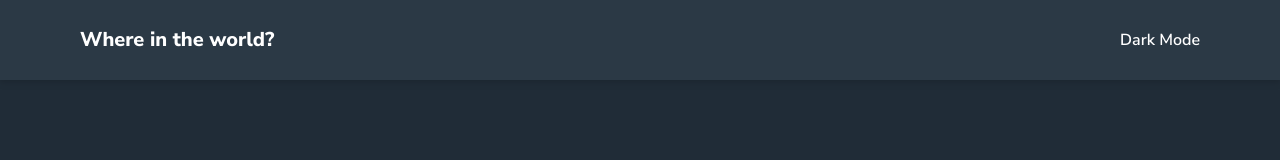
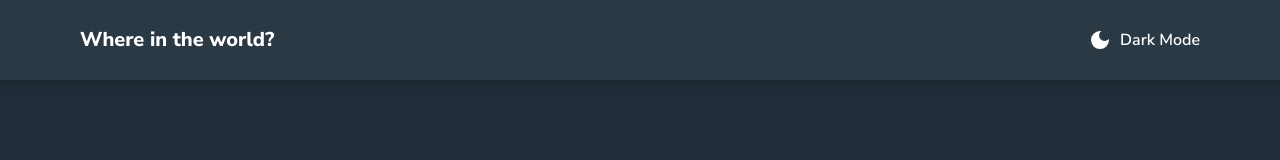
Before and after one commit to KevinPadi/countries-website, a React (Vite) app: page / in a window 1280 px wide. Shown: the top 160 px of the page. Built offline with nearby package versions, Linux system fonts and the light colour scheme.

Commit message:
feat: moon icon added in toggle theme button

```diff
--- a/src/components/Header.jsx
+++ b/src/components/Header.jsx
@@ -22,7 +22,11 @@ function Header () {
         <h1 className='text-veryDarkBlue dark:text-white font-bold text-xl'>Where in the world?</h1>
         {/* <h1 className='text-white font-semibold text-xl'>Where in the world?</h1> */}
         {/* <h1 className='text-white font-thin text-xl'>Where in the world?</h1> */}
-        <button onClick={changeTheme} className='text-veryDarkBlue dark:text-white font-semibold'>
+        <button onClick={changeTheme} className='text-veryDarkBlue dark:text-white font-semibold flex justify-center items-center gap-2'>
+          <svg className='fill-veryDarkBlue dark:hidden' xmlns='http://www.w3.org/2000/svg' height='24' viewBox='0 -960 960 960' width='24'><path d='M481.154-140.001q-141.666 0-240.832-99.167Q141.155-338.334 141.155-480q0-135.768 92.115-232.883 92.114-97.115 225.575-105.192 8.615 0 16.922.615t16.307 1.846q-30.615 28.615-48.768 69.153-18.154 40.539-18.154 86.461 0 98.334 68.834 167.168 68.834 68.833 167.168 68.833 46.538 0 86.768-18.153 40.23-18.153 68.461-48.768 1.231 8 1.846 16.307.616 8.307.616 16.922-7.693 133.461-104.808 225.575-97.115 92.115-232.883 92.115Zm0-59.999q88 0 158-48.5t102-126.5q-20 5-40 8t-40 3q-123 0-209.5-86.5t-86.5-209.5q0-20 3-40t8-40q-78 32-126.5 102t-48.5 158q0 116 82 198t198 82Zm-10-270Z' />
+          </svg>
+          <svg className='fill-white hidden dark:block' xmlns='http://www.w3.org/2000/svg' height='24' viewBox='0 -960 960 960' width='24'><path d='M480-120q-150 0-255-105T120-480q0-150 105-255t255-105q14 0 27.5 1t26.5 3q-41 29-65.5 75.5T444-660q0 90 63 153t153 63q55 0 101-24.5t75-65.5q2 13 3 26.5t1 27.5q0 150-105 255T480-120Z' />
+          </svg>
           {toggleTheme === 'dark' ? 'Dark Mode' : 'Light Mode'}
         </button>
       </div>
```
